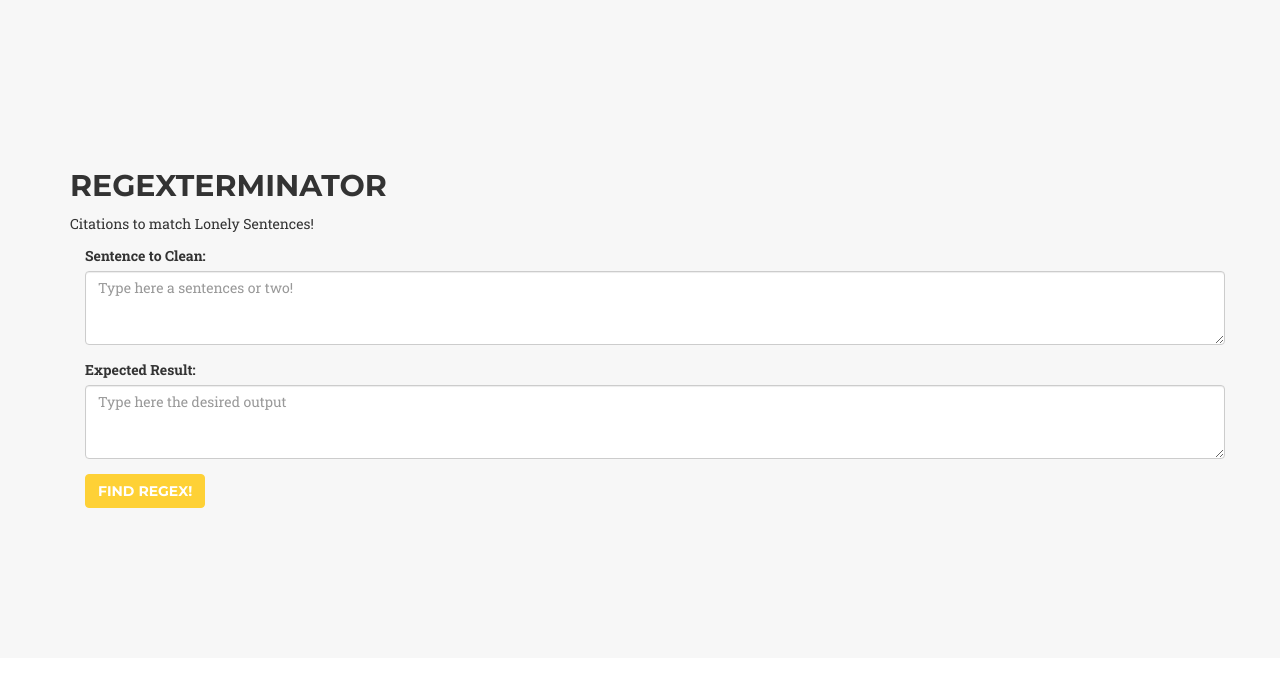
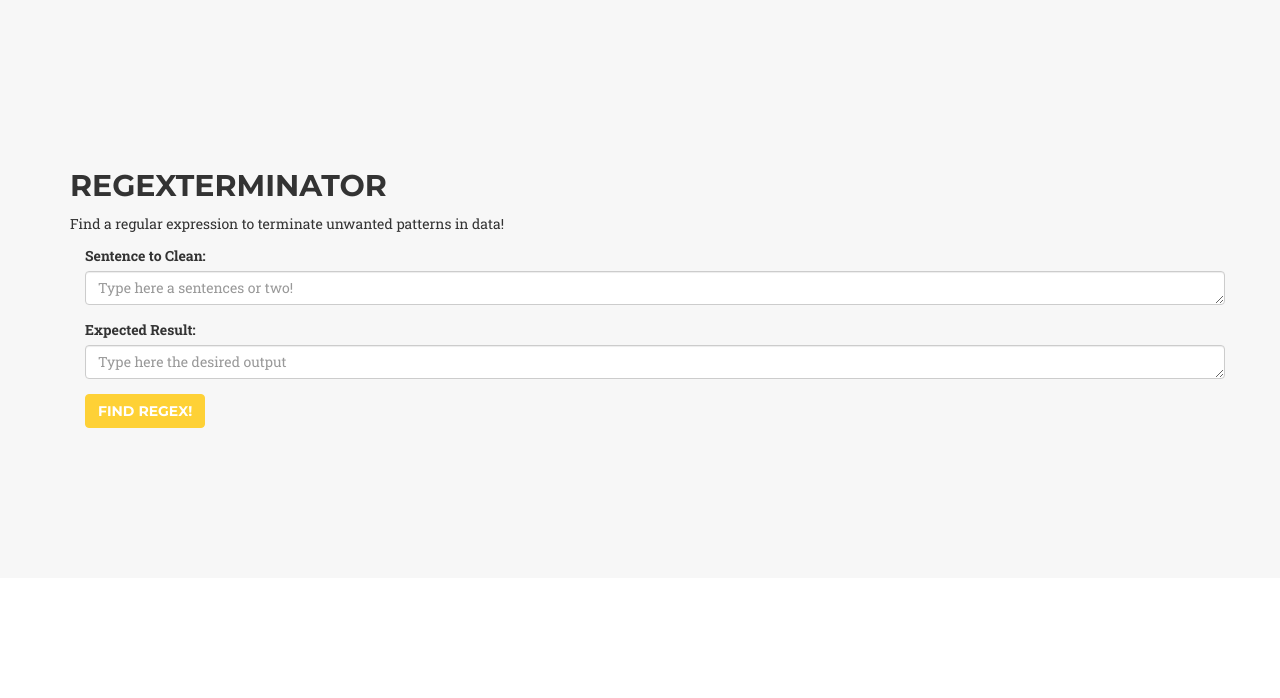
Before and after one commit to stegemang/Regexterminator, a Flask app: page / in a window 1280 px wide. Shown: the part 799-1497 px from the top of the page. Run offline with Flask 2, Linux system fonts and the light colour scheme; parts of the project's set-up code (start-up, migrations or seed data) failed here and were passed over; some libraries are stand-ins or nearby versions; some web fonts are replaced.

Commit message:
changed some html and model compare
added code for model compare in notebook, fixed old artefacts in html

```diff
--- a/regex/app/templates/index.html
+++ b/regex/app/templates/index.html
@@ -18,8 +18,8 @@
     </header>
      <br><br>
 
-  <section id="xcite">
-    {% block xcite %}{% endblock %}
+  <section id="regext">
+    {% block regext %}{% endblock %}
   </section>
 
     <section id="about">
--- a/regex/app/templates/layout.html
+++ b/regex/app/templates/layout.html
@@ -100,7 +100,7 @@
       <div class="starter-template">
 
       <h2>Regexterminator</h2>
-      <p>Citations to match Lonely Sentences!</p>
+      <p>Find a regular expression to terminate unwanted patterns in data!</p>
       </div>
 
       <div class = "container">
@@ -109,13 +109,13 @@
           <label for="uncleaned_sentence">Sentence to Clean:</label>
           <!--<input type="text" id="ID" name='ID' placeholder="Type here a sentences or two!"> -->
           <!--<input class="form-control" rows="3" id="ID" name='ID'>-->
-          <textarea class="form-control" rows="3" id="uncleaned_sentence" name='uncleaned_sentence' placeholder="Type here a sentences or two!"></textarea>
+          <textarea class="form-control" rows="1" id="uncleaned_sentence" name='uncleaned_sentence' placeholder="Type here a sentences or two!"></textarea>
         </div>
 
       <div>
       <div class="form-group">
         <label for="cleaned_sentence">Expected Result:</label>
-            <textarea class="form-control" rows="3" id="cleaned_sentence" name='cleaned_sentence' placeholder="Type here the desired output"></textarea>
+            <textarea class="form-control" rows="1" id="cleaned_sentence" name='cleaned_sentence' placeholder="Type here the desired output"></textarea>
       </div>
       <button type="submit" class="btn btn-primary">Find Regex!</button>
       </div>
```
Also changed, not shown: 2 other files.
